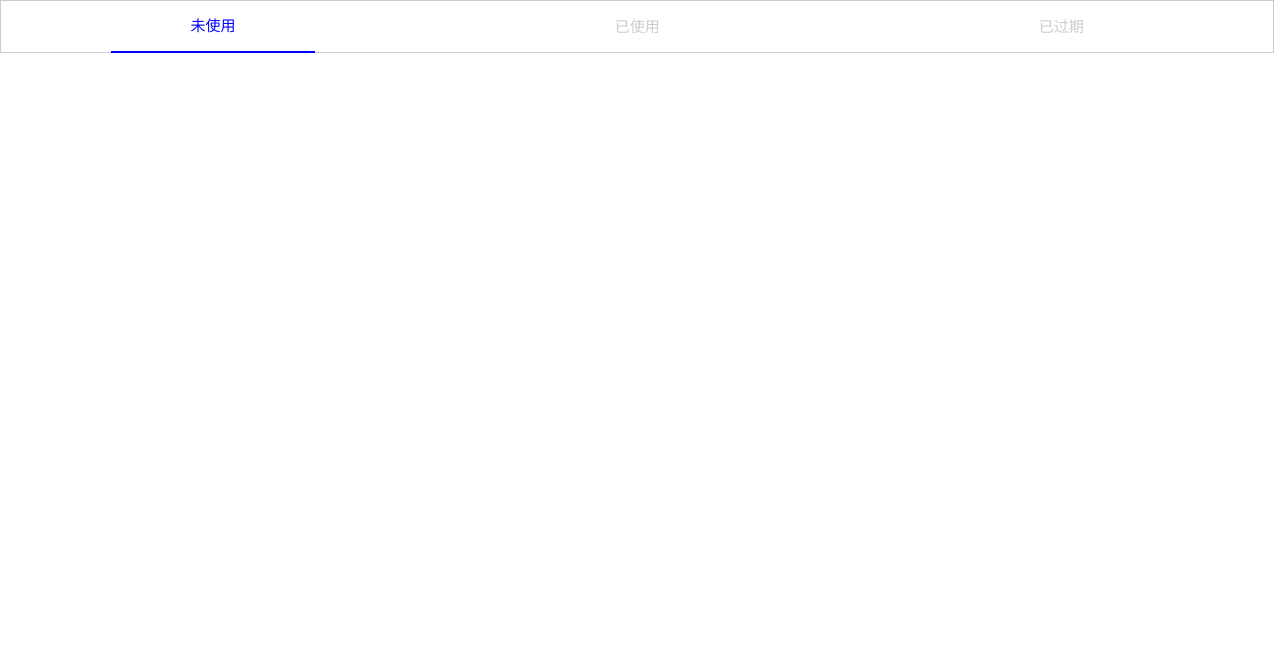
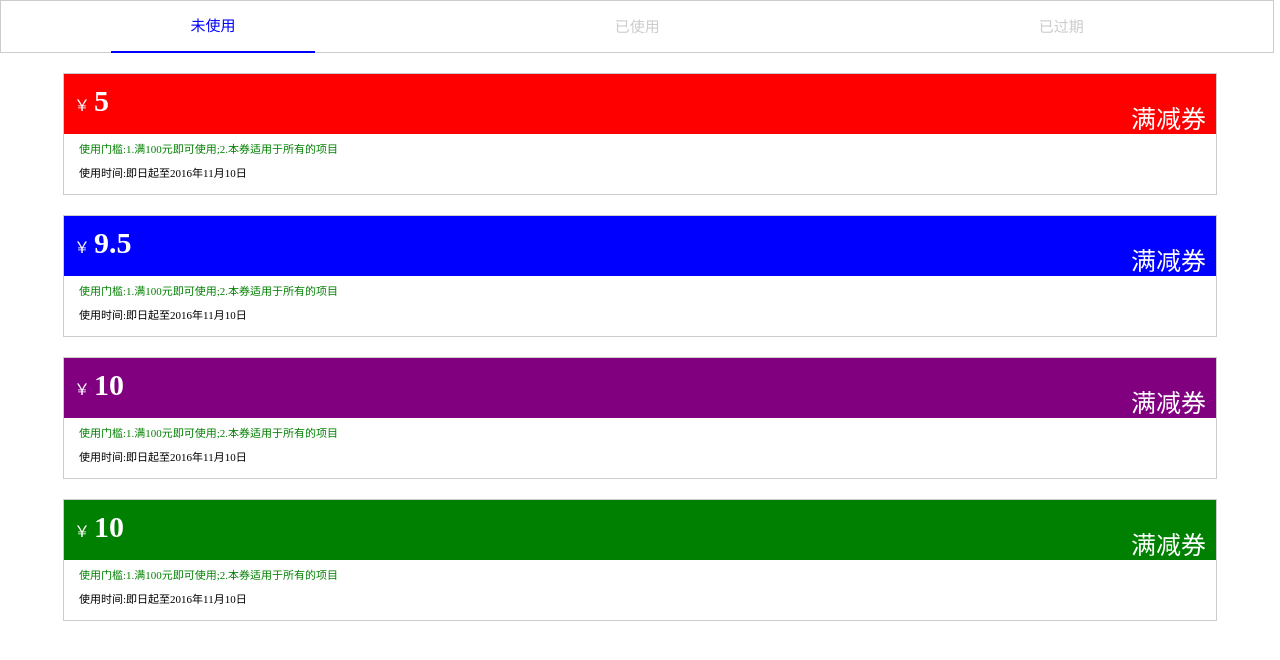
Before and after one commit to lanjianjian0321/ks6, a plain HTML site: page src/index.html in a window 1280 px wide. Drawn offline with Linux system fonts and the light colour scheme.

Commit message:
这是main的内容

```diff
--- a/src/index.html
+++ b/src/index.html
@@ -18,6 +18,60 @@
                 <li>已过期</li>
             </ul>
         </div>
+        <div class="main">
+            <div class="cont">
+                <ul>
+                    <li>
+                        <span>￥ <b>5</b></span> <span>满减券</span>
+                    </li>
+                    <li>
+                        <p>
+                            <span>使用门槛:1.满100元即可使用;2.本券适用于所有的项目</span>
+                            <span>使用时间:即日起至2016年11月10日</span>
+                        </p>
+                    </li>
+                </ul>
+            </div>
+            <div class="cont">
+                <ul>
+                    <li style="background: blue">
+                        <span>￥ <b>9.5</b></span> <span>满减券</span>
+                    </li>
+                    <li>
+                        <p>
+                            <span>使用门槛:1.满100元即可使用;2.本券适用于所有的项目</span>
+                            <span>使用时间:即日起至2016年11月10日</span>
+                        </p>
+                    </li>
+                </ul>
+            </div>
+            <div class="cont">
+                <ul>
+                    <li style="background:purple">
+                        <span>￥ <b>10</b></span> <span>满减券</span>
+                    </li>
+                    <li>
+                        <p>
+                            <span>使用门槛:1.满100元即可使用;2.本券适用于所有的项目</span>
+                            <span>使用时间:即日起至2016年11月10日</span>
+                        </p>
+                    </li>
+                </ul>
+            </div>
+            <div class="cont">
+                <ul>
+                    <li style="background: green">
+                        <span>￥ <b>10</b></span> <span>满减券</span>
+                    </li>
+                    <li>
+                        <p>
+                            <span>使用门槛:1.满100元即可使用;2.本券适用于所有的项目</span>
+                            <span>使用时间:即日起至2016年11月10日</span>
+                        </p>
+                    </li>
+                </ul>
+            </div>
+        </div>
     </div>
 </body>
 
--- a/src/scss/style.scss
+++ b/src/scss/style.scss
@@ -25,6 +25,52 @@
             }
         }
     }
+    .main {
+        width: 100%;
+        .cont {
+            width: 90%;
+            height: 120px;
+            border: 1px solid #ccc;
+            margin: 20px auto;
+            ul {
+                li:nth-child(1) {
+                    height: 60px;
+                    background: red;
+                    color: #fff;
+                    display: flex;
+                    justify-content: space-between;
+                    span:nth-child(1) {
+                        padding: 10px;
+                        b {
+                            font-size: 30px;
+                        }
+                    }
+                    span:nth-child(2) {
+                        padding: 10px;
+                        font-size: 25px;
+                        display: block;
+                        margin-top: 15px;
+                    }
+                }
+                li:nth-child(2) {
+                    width: 100%;
+                    height: 60px;
+                    p {
+                        span {
+                            font-size: 11px;
+                            line-height: 18px;
+                            display: block;
+                            padding-left: 15px;
+                            padding-top: 6px;
+                        }
+                        span:nth-child(1) {
+                            color: green;
+                        }
+                    }
+                }
+            }
+        }
+    }
 }
 
 .active {
```
Also changed, not shown: src/scss/style.css, src/scss/style.min.css.
